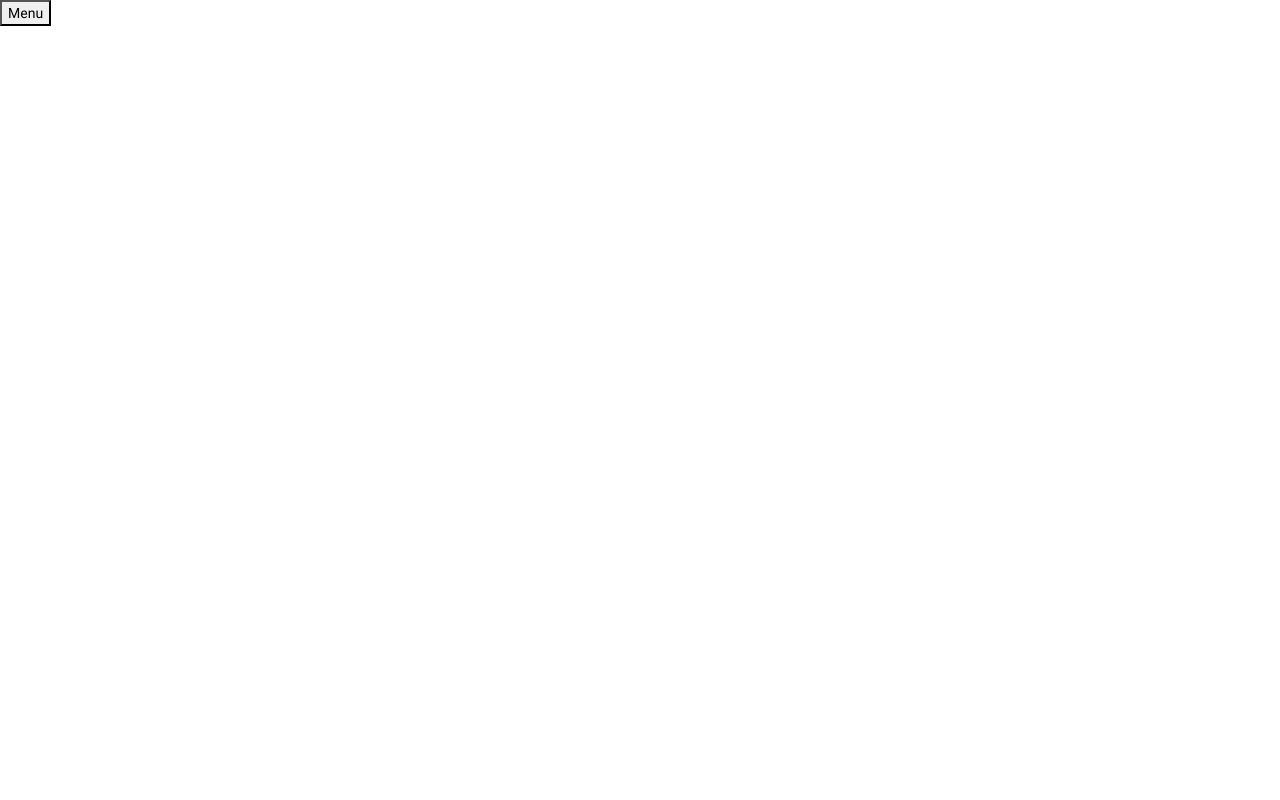
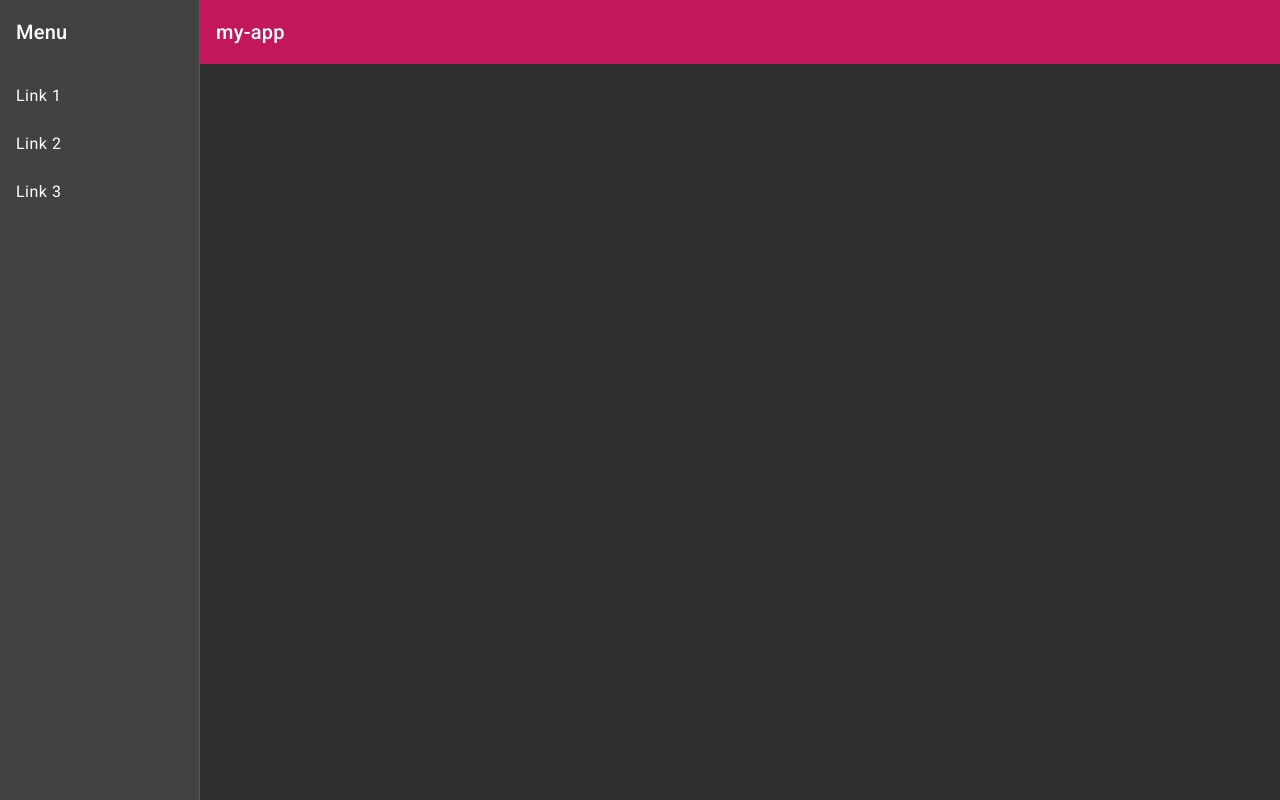
Before and after one commit to pawar-manali/my-app, an Angular app: page / in a window 1280 px wide. Built offline with nearby package versions, Linux system fonts and the light colour scheme.

Commit message:
side nav added

```diff
--- a/src/app/app.component.html
+++ b/src/app/app.component.html
@@ -1,3 +1 @@
-
-
-<app-my-side-nav></app-my-side-nav>
+<app-side-nav></app-side-nav>
--- /dev/null
+++ b/src/app/side-nav/side-nav.component.css
@@ -0,0 +1,17 @@
+.sidenav-container {
+  height: 100%;
+}
+
+.sidenav {
+  width: 200px;
+}
+
+.sidenav .mat-toolbar {
+  background: inherit;
+}
+
+.mat-toolbar.mat-primary {
+  position: sticky;
+  top: 0;
+  z-index: 1;
+}
--- /dev/null
+++ b/src/app/side-nav/side-nav.component.html
@@ -0,0 +1,27 @@
+<mat-sidenav-container class="sidenav-container">
+  <mat-sidenav #drawer class="sidenav" fixedInViewport
+      [attr.role]="(isHandset$ | async) ? 'dialog' : 'navigation'"
+      [mode]="(isHandset$ | async) ? 'over' : 'side'"
+      [opened]="(isHandset$ | async) === false">
+    <mat-toolbar>Menu</mat-toolbar>
+    <mat-nav-list>
+      <a mat-list-item href="#">Link 1</a>
+      <a mat-list-item href="#">Link 2</a>
+      <a mat-list-item href="#">Link 3</a>
+    </mat-nav-list>
+  </mat-sidenav>
+  <mat-sidenav-content>
+    <mat-toolbar color="primary">
+      <button
+        type="button"
+        aria-label="Toggle sidenav"
+        mat-icon-button
+        (click)="drawer.toggle()"
+        *ngIf="isHandset$ | async">
+        <mat-icon aria-label="Side nav toggle icon">menu</mat-icon>
+      </button>
+      <span>my-app</span>
+    </mat-toolbar>
+    <!-- Add Content Here -->
+  </mat-sidenav-content>
+</mat-sidenav-container>
--- /dev/null
+++ b/src/app/side-nav/side-nav.component.ts
@@ -0,0 +1,19 @@
+import { Component, inject } from '@angular/core';
+import { BreakpointObserver, Breakpoints } from '@angular/cdk/layout';
+import { Observable } from 'rxjs';
+import { map, shareReplay } from 'rxjs/operators';
+
+@Component({
+  selector: 'app-side-nav',
+  templateUrl: './side-nav.component.html',
+  styleUrls: ['./side-nav.component.css']
+})
+export class SideNavComponent {
+  private breakpointObserver = inject(BreakpointObserver);
+
+  isHandset$: Observable<boolean> = this.breakpointObserver.observe(Breakpoints.Handset)
+    .pipe(
+      map(result => result.matches),
+      shareReplay()
+    );
+}
```
Also changed, not shown: src/app/app.module.ts (+14 -2 lines), 1 other file (tests, documents, lock files or other folders).
